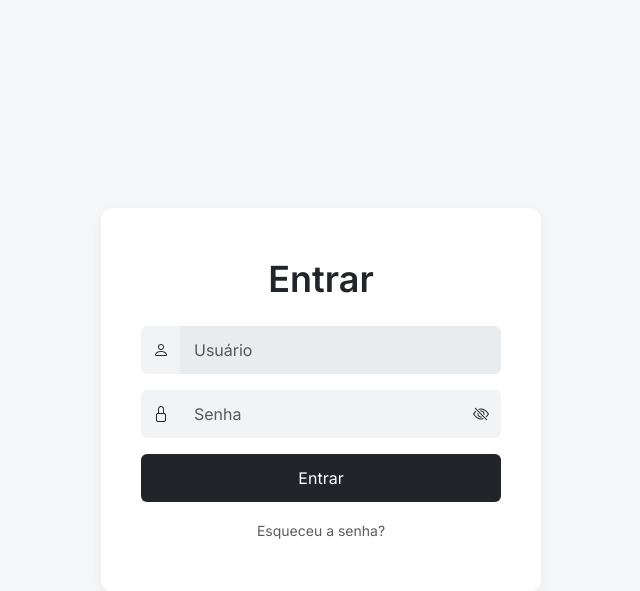
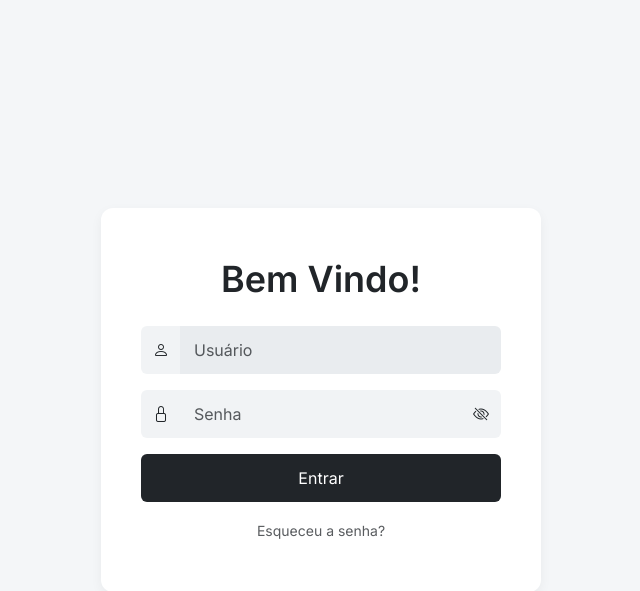
Before and after one commit to gabriel-pagani/dashboards-control, a Django app: page /accounts/login/ in a window 1280 px wide. Shown: the top 591 px of the page, without its empty margins (319-959 px from the left). Run offline with Django 5.2, Linux system fonts and the light colour scheme.

Commit message:
Mudei o título para uma saudação

```diff
--- a/app/templates/registration/login.html
+++ b/app/templates/registration/login.html
@@ -13,7 +13,7 @@
 <body>
 <div class="container">
     <div class="login-container text-center">
-        <h1 class="mb-4">Entrar</h1>
+        <h1 class="mb-4">Bem Vindo!</h1>
         <form method="post" novalidate>
             {% if form.errors %}
             <div class="alert alert-danger">
```
